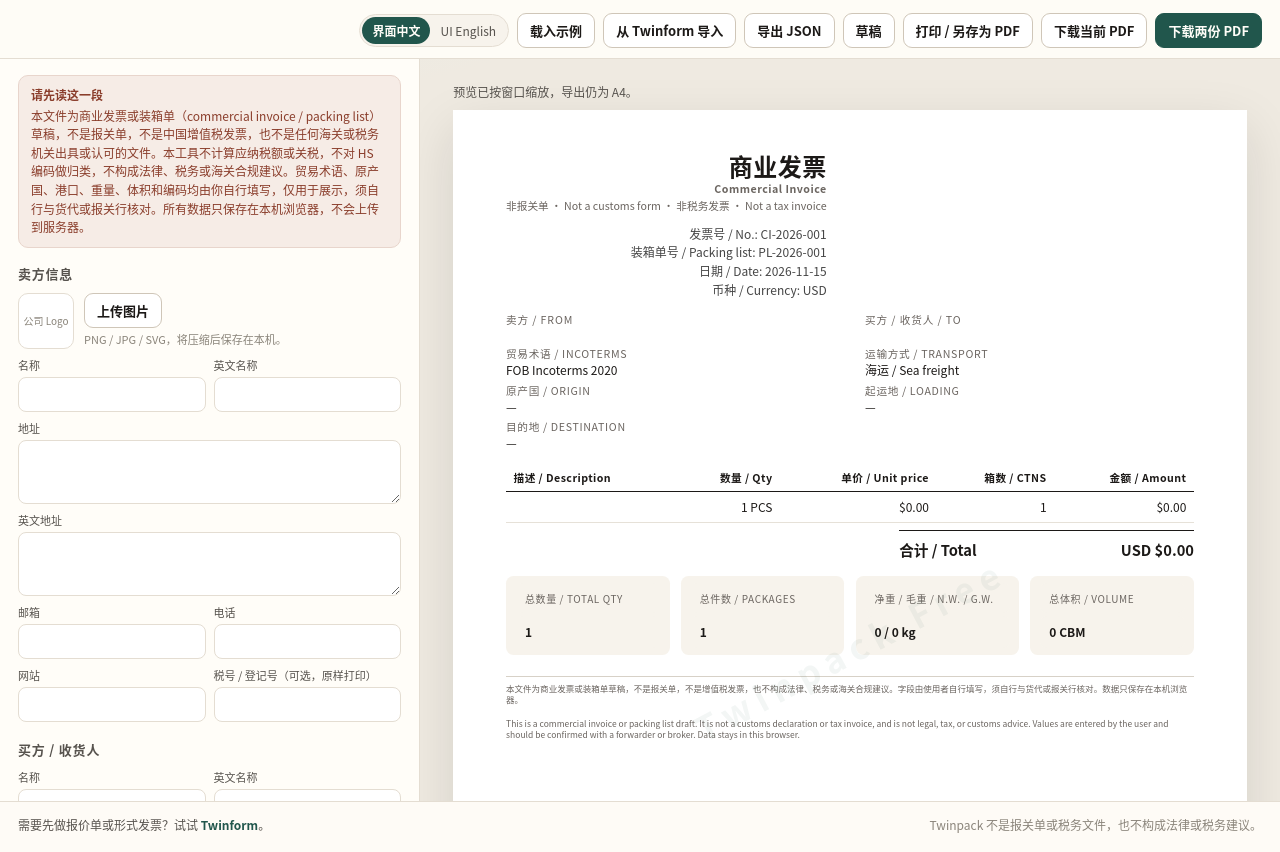
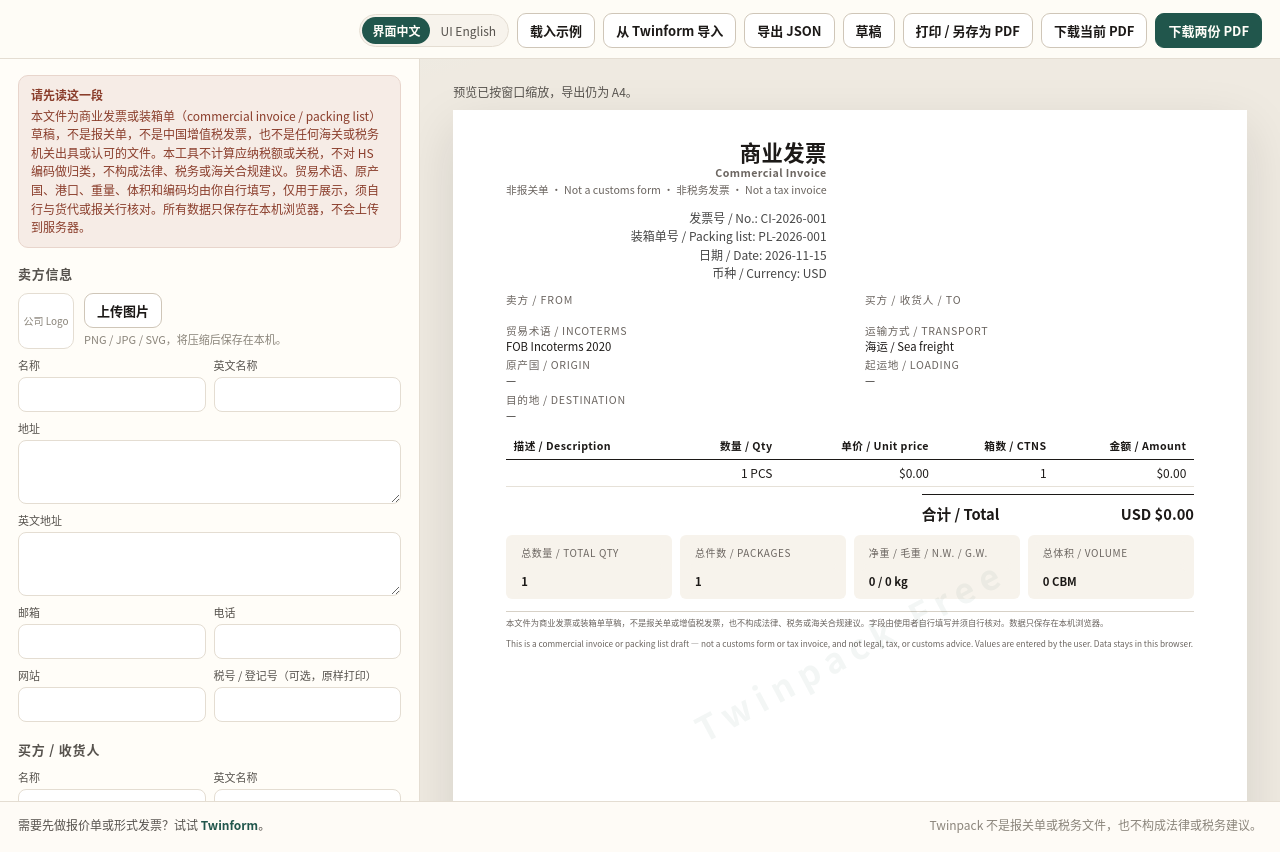
Before and after one commit to xiaoyangge1993/twinpack, a plain HTML site: page index.html in a window 1280 px wide. Shown: the part 46-898 px from the top of the page. Drawn offline with Linux system fonts and the light colour scheme; a web font is replaced by a local one.

Commit message:
Fit the sample commercial invoice on a single A4 page.
Tighten sheet spacing and shorten the example payment block and on-page disclaimer so a typical two-line shipment stays on one page.

```diff
--- a/css/styles.css
+++ b/css/styles.css
@@ -196,7 +196,7 @@ label.lbl input:focus, label.lbl select:focus, label.lbl textarea:focus {
   min-height: 297mm;
   background: #fff;
   color: #1c1917;
-  padding: 11mm 14mm 10mm;
+  padding: 8mm 14mm 3mm;
   position: relative;
   box-shadow: var(--shadow);
   overflow: visible;
@@ -218,13 +218,13 @@ label.lbl input:focus, label.lbl select:focus, label.lbl textarea:focus {
 }
 
 .sheet-head { display: flex; justify-content: space-between; gap: 16px; align-items: flex-start; }
-.sheet-logo { max-width: 24mm; max-height: 20mm; object-fit: contain; }
+.sheet-logo { max-width: 18mm; max-height: 16mm; object-fit: contain; }
 .sheet-title { text-align: right; }
-.sheet-title h1 { margin: 0; font-size: 18pt; letter-spacing: 0.02em; line-height: 1.2; }
+.sheet-title h1 { margin: 0; font-size: 16pt; letter-spacing: 0.02em; line-height: 1.15; }
 .sheet-title .sub { margin-top: 3px; font-size: 8pt; color: #6b6560; }
 .sheet-meta { margin-top: 3mm; text-align: right; font-size: 9pt; color: #444; line-height: 1.55; }
 
-.parties { display: grid; grid-template-columns: 1fr 1fr; gap: 8mm; margin: 3.5mm 0 3mm; }
+.parties { display: grid; grid-template-columns: 1fr 1fr; gap: 8mm; margin: 2.5mm 0 2mm; }
 .party .k { font-size: 8pt; letter-spacing: 0.08em; text-transform: uppercase; color: #6b6560; margin-bottom: 2mm; }
 .party .name { font-weight: 700; font-size: 11pt; }
 .party .en { color: #5c5854; font-size: 9pt; font-weight: 400; }
@@ -235,21 +235,21 @@ label.lbl input:focus, label.lbl select:focus, label.lbl textarea:focus {
   text-align: left; font-weight: 700; font-size: 8pt; letter-spacing: 0.04em;
   border-bottom: 0.4mm solid #1c1917; padding: 1.5mm 2mm;
 }
-.sheet td { padding: 1.7mm 2mm; border-bottom: 0.15mm solid #e6e1d8; vertical-align: top; }
+.sheet td { padding: 1.2mm 2mm; border-bottom: 0.15mm solid #e6e1d8; vertical-align: top; }
 .sheet td.num, .sheet th.num { text-align: right; white-space: nowrap; }
 .item-en { display: block; color: #6b6560; font-size: 8pt; margin-top: 0.6mm; }
 
-.totals { margin-top: 2mm; margin-left: auto; width: 78mm; font-size: 9pt; }
+.totals { margin-top: 2mm; margin-left: auto; width: 72mm; font-size: 9pt; }
 .totals .row { display: flex; justify-content: space-between; gap: 6mm; padding: 1.2mm 0; }
 .totals .row.grand { border-top: 0.4mm solid #1c1917; font-weight: 700; font-size: 11pt; margin-top: 1mm; padding-top: 2mm; }
 
-.pay { margin-top: 3mm; display: grid; grid-template-columns: 1.2fr 1fr; gap: 8mm; }
+.pay { margin-top: 1.6mm; display: grid; grid-template-columns: 1.2fr 1fr; gap: 6mm; }
 .pay h3, .notes h3 { margin: 0 0 2mm; font-size: 8pt; letter-spacing: 0.08em; text-transform: uppercase; color: #6b6560; font-weight: 700; }
 .pay p, .notes p { margin: 0; font-size: 9pt; line-height: 1.5; white-space: pre-wrap; }
 
 .sheet-disc {
-  margin-top: 2.5mm; padding-top: 1.6mm; border-top: 0.15mm solid #d7d1c7;
-  font-size: 6.4pt; color: #6b6560; line-height: 1.35;
+  margin-top: 1.5mm; padding-top: 1.2mm; border-top: 0.15mm solid #d7d1c7;
+  font-size: 6.2pt; color: #6b6560; line-height: 1.3;
 }
 
 /* Templates */
@@ -332,15 +332,15 @@ label.lbl input:focus, label.lbl select:focus, label.lbl textarea:focus {
 }
 .import-list li span { flex: 1; }
 .sheet .ship-grid {
-  display: grid; grid-template-columns: 1fr 1fr; gap: 1.2mm 8mm;
-  margin: 0 0 3.5mm; font-size: 9pt;
+  display: grid; grid-template-columns: 1fr 1fr; gap: 1mm 8mm;
+  margin: 0 0 2.5mm; font-size: 8.5pt;
 }
 .sheet .ship-grid .k { font-size: 8pt; letter-spacing: 0.06em; text-transform: uppercase; color: #6b6560; }
 .sheet .sum-bar {
-  margin-top: 3mm; display: grid; grid-template-columns: repeat(4, 1fr); gap: 3mm;
-  font-size: 9pt;
+  margin-top: 1.6mm; display: grid; grid-template-columns: repeat(4, 1fr); gap: 2mm;
+  font-size: 8.5pt;
 }
-.sheet .sum-bar div { background: #f7f3ec; padding: 2mm 2.5mm; border-radius: 2mm; }
+.sheet .sum-bar div { background: #f7f3ec; padding: 1.4mm 2mm; border-radius: 1.6mm; }
 .sheet .sum-bar .k { font-size: 7.5pt; letter-spacing: 0.06em; text-transform: uppercase; color: #6b6560; }
 .sheet .sum-bar .v { font-weight: 700; margin-top: 0.6mm; }
 
--- a/js/app.js
+++ b/js/app.js
@@ -14,8 +14,8 @@
   };
 
   const DISCLAIMER = {
-    zh: "本文件为商业发票或装箱单草稿，不是报关单，不是增值税发票，也不构成法律、税务或海关合规建议。字段由使用者自行填写，须自行与货代或报关行核对。数据只保存在本机浏览器。",
-    en: "This is a commercial invoice or packing list draft. It is not a customs declaration or tax invoice, and is not legal, tax, or customs advice. Values are entered by the user and should be confirmed with a forwarder or broker. Data stays in this browser.",
+    zh: "本文件为商业发票或装箱单草稿，不是报关单或增值税发票，也不构成法律、税务或海关合规建议。字段由使用者自行填写并须自行核对。数据只保存在本机浏览器。",
+    en: "This is a commercial invoice or packing list draft — not a customs form or tax invoice, and not legal, tax, or customs advice. Values are entered by the user. Data stays in this browser.",
   };
 
   const CURRENCIES = {
@@ -395,7 +395,7 @@
       destination: "Seattle, USA",
       vessel: "",
       marks: "HARBOR / SEATTLE / C/NO. 1-70 / MADE IN CHINA\n(fictional example / 虚构示例)",
-      payTerms: "40% deposit against this invoice; balance before shipment. 定金 40%，余款发货前付清。（虚构示例）",
+      payTerms: "40% deposit; balance before shipment. 定金 40%，余款发货前付清。（示例）",
     };
     s.items = [
       {
@@ -433,18 +433,18 @@
     ];
     s.payment = {
       paypal: true,
-      wise: true,
+      wise: false,
       payoneer: false,
       bank: true,
-      paypalEmail: "payments@northwood.example  （示例）",
-      wiseId: "northwood@example.com  （示例）",
+      paypalEmail: "payments@northwood.example (example)",
+      wiseId: "",
       payoneerId: "",
-      bankName: "Example Bank (fictional / 虚构示例)",
+      bankName: "Example Bank (fictional)",
       accountName: "Northwood Studio",
       accountNo: "0000 0000 0000",
       swift: "EXAMPLED",
       bankAddr: "Chengdu, China",
-      extra: "Please use CI-2026-018 as the payment reference.\n请在汇款备注中填写本商业发票号。以上收款信息均为虚构示例。",
+      extra: "Use CI-2026-018 as the payment reference. 请在汇款备注中填写本发票号。（虚构示例）",
     };
     s.notes =
       "货物与数量为虚构示例，仅用于演示版式。\nFigures in this example are fictional and for layout only.";
```
